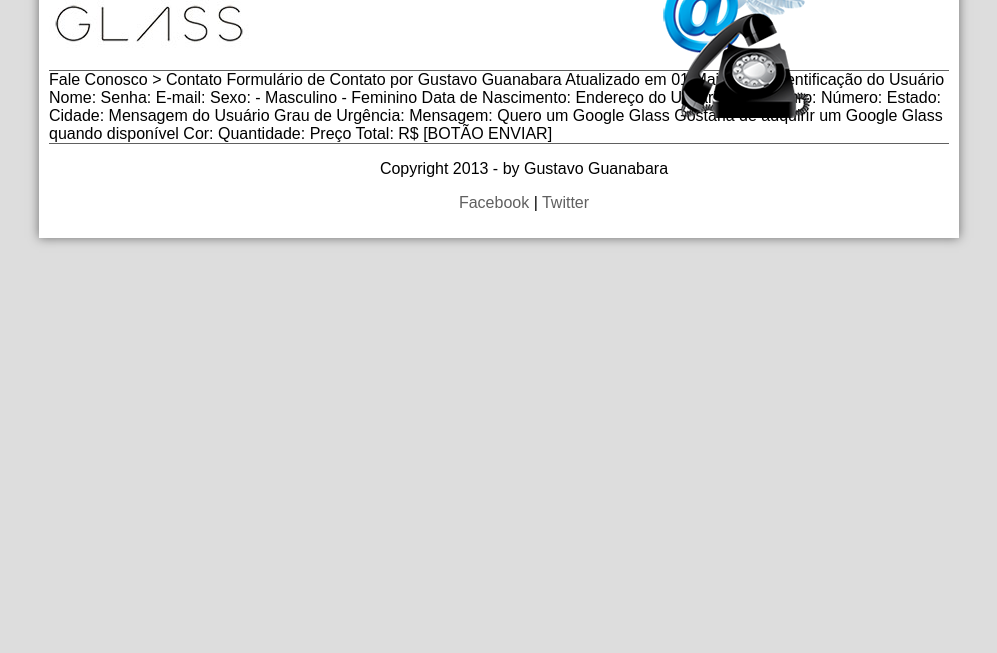
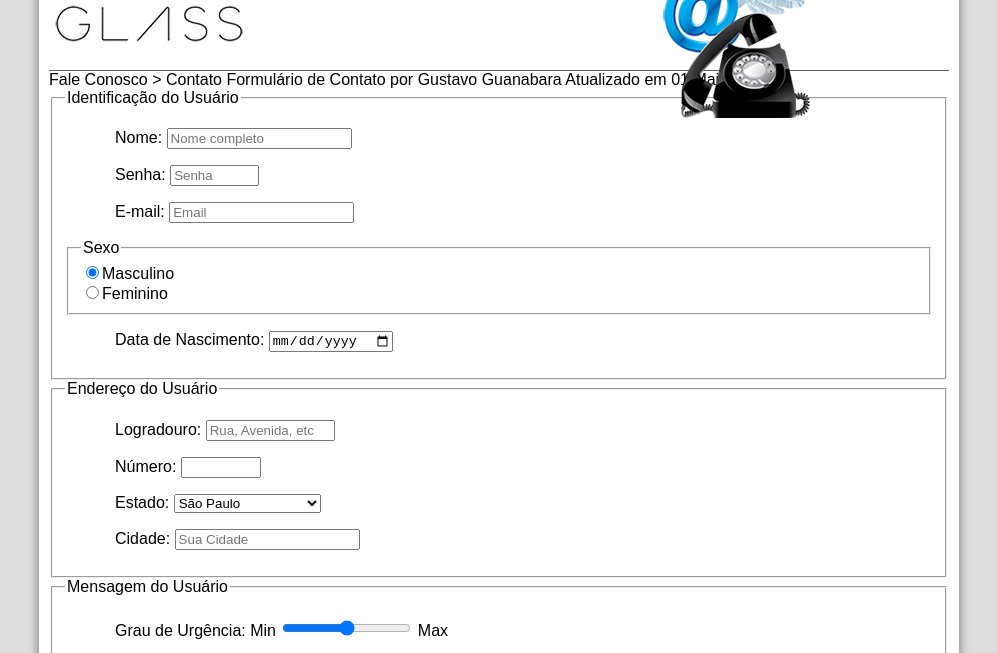
Before and after one commit to WesleyCastilho/programming, a plain HTML site: page fale-conosco.html in a window 1280 px wide. Shown: the part 105-758 px from the top of the page, without its empty margins (141-1138 px from the left). Drawn offline with Linux system fonts and the light colour scheme.

Commit message:
formularios em HTML - parte 2

```diff
--- a/fale-conosco.html
+++ b/fale-conosco.html
@@ -6,7 +6,8 @@
     <meta charset="UTF-8"/>
     <title>Tudo sobre Google Glass</title>
 
-    <link rel="stylesheet"  type="text/css" href="_css/estilo.css"/>
+    <link rel="stylesheet" href="_css/estilo.css"/>
+    <link rel="stylesheet" href="_css/form.css/>"
 
 </head>
 
@@ -44,33 +45,61 @@ Formulário de Contato
 por Gustavo Guanabara
 Atualizado em 01/Maio/2013
 
-Identificação do Usuário
-    Nome:
-    Senha:
-    E-mail:
-    Sexo:
-        - Masculino
-        - Feminino
-    Data de Nascimento:
+<form method="post" id="fContato" action="mailto:karinamahi@hotmail.com">
+    <fieldset id="usuario"><legend>Identificação do Usuário</legend>
+    <p><label for="cNome">Nome:</label> <input type="text" name="tNome" id="cNome" size="20" maxlength="30" placeholder="Nome completo"</p>
+    <p>Senha: <input type="password" name="tSenha" id="cSenha" size="8" maxlength="8" placeholder="Senha"></p>
+    <p>E-mail: <input type="email" name="tmail" id="cMail" size="20" maxlength="40" placeholder="Email"></p>
+    <fieldset id="sexo"><legend>Sexo</legend>
+        <input type="radio" name="tSexo" id="cMasc" checked/><label for="cMasc">Masculino</label><br/>
+        <input type="radio" name="tSexo" id="cFem"/><label for="cFem">Feminino</label></fieldset>
+    <p><label for="cNasc">Data de Nascimento: </label><input type="date" name="tNasc" id="cNasc"/></p>
+</fieldset>
 
-Endereço do Usuário
-    Logradouro:
-    Número:
-    Estado:
-    Cidade:
+<fieldset id="endereço"><legend>Endereço do Usuário</legend>
+    <p><label for="cRua">Logradouro: </label><input type="text" name="tRua" id="cRua" size="13" maxlength="80" placeholder="Rua, Avenida, etc"/></p>
+    <p><label for="cNum">Número: </label><input type="number" name="tNum" id="cNum" min="0" max="10000"/></p>
+    <p><label for="cEst">Estado: </label>
+        <select name="tEst" id="cEst">
+            <optgroup label="Região Sudeste">
+                <option value="RJ">Rio de Janeiro</option>
+                <option value="SP"selected>São Paulo</option>
+                <option value="MG">Minas Gerais</option>
+            </optgroup>
+            <optgroup label="Região Sul">
+                <option value="PR">Paraná</option>
+                <option value="SC">Santa Catarina</option>
+                <option value="RS">Rio Grande do Sul</option>
+            </optgroup>
 
-Mensagem do Usuário
-    Grau de Urgência:
-    Mensagem:
+        </select></p>
+    <p><label for="cCid">Cidade: </label>
+        <input type="text" name="tCid" id="cCid" maxlength="40" size="20" placeholder="Sua Cidade" list="cidades"></p>
+        <datalist id="cidades">
+            <option value="Rio de Janeiro"></option>
+            <option value="Nova Iguaçu"></option>
+            <option value="Niterói"></option>
+            <option value="Belford Roxo"></option>
+        </datalist>
+</fieldset>
 
-Quero um Google Glass
+<fieldset id="mensagem" ><legend>Mensagem do Usuário</legend>
+    <p><label for="cUrg">Grau de Urgência: </label>
+        Min <input type="range" name="tUrg" id="cUrg" min="0" max="10" step="1"> Max </p>
+    <p><label for ="Msg">Mensagem: </label>
+        <textarea name="tMsg" id="cMsg" cols="45" rows="5" placeholder="Deixe aqui sua mensagem"></textarea></p>
+</fieldset>
+
+<fieldset id="pedido"><legend>Quero um Google Glass</legend>
     Gostaria de adquirir um Google Glass quando disponível
     Cor:
     Quantidade:
     Preço Total: R$
+</fieldset>
 
 
 [BOTÃO ENVIAR]
+</form>
 
 <footer id="rodape">
         <p>Copyright 2013 - by Gustavo Guanabara</p>
```
